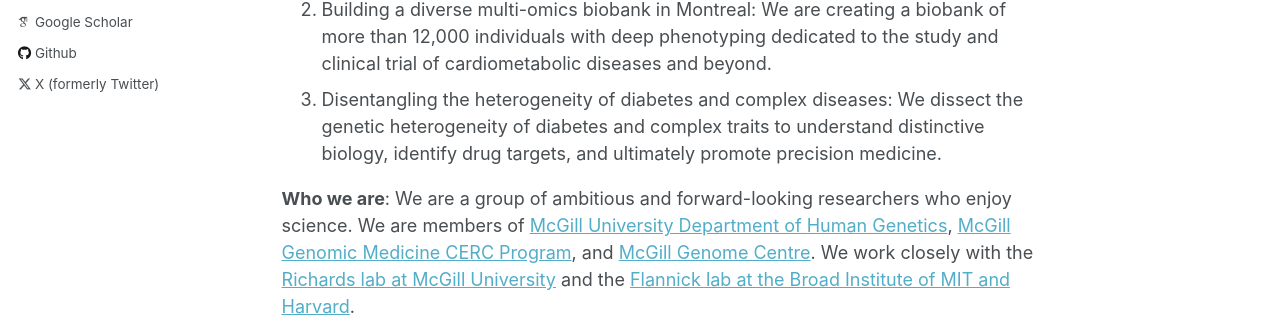
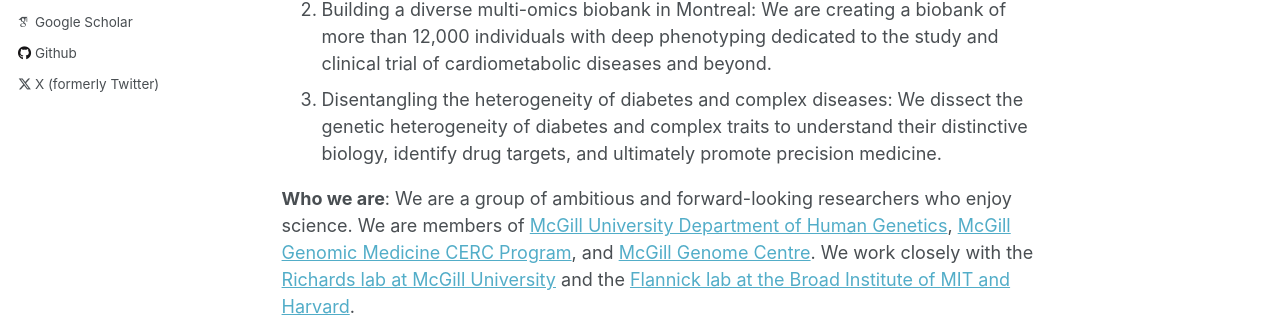
Before and after one commit to satoshi-yoshiji/satoshi-yoshiji.github.io, a Jekyll site: the page built from _pages/about.md, in a window 1280 px wide and 1194 px high. Shown: the part 452-769 px from the top of the window. Built offline with Jekyll 4.4.1, drawn with Linux system fonts in a browser that asks for light colours; some web fonts are replaced.

Commit message:
Update about.md

```diff
--- a/_pages/about.md
+++ b/_pages/about.md
@@ -13,7 +13,7 @@ redirect_from:
 **Our research focus**: Our lab focuses on three main pillars:
 1. Large-scale human genetics and multi-omics data analysis: We use genomics, proteomics, and other omics data in combination with genetic epidemiology methods to understand the underlying mechanisms of diabetes, obesity, and cardiovascular diseases and to identify potential drug targets.
 2. Building a diverse multi-omics biobank in Montreal: We are creating a biobank of more than 12,000 individuals with deep phenotyping dedicated to the study and clinical trial of cardiometabolic diseases and beyond.
-3. Disentangling the heterogeneity of diabetes and complex diseases: We dissect the genetic heterogeneity of diabetes and complex traits to understand distinctive biology, identify drug targets, and ultimately promote precision medicine.
+3. Disentangling the heterogeneity of diabetes and complex diseases: We dissect the genetic heterogeneity of diabetes and complex traits to understand their distinctive biology, identify drug targets, and ultimately promote precision medicine.
 
 
 **Who we are**: We are a group of ambitious and forward-looking researchers who enjoy science. We are members of [McGill University Department of Human Genetics](https://www.mcgill.ca/humangenetics/), [McGill Genomic Medicine CERC Program](https://www.genomic-medicine-cerc.online/), and [McGill Genome Centre](https://www.mcgillgenomecentre.ca/). We work closely with the [Richards lab at McGill University](https://www.mcgill.ca/genepi/) and the [Flannick lab at the Broad Institute of MIT and Harvard](https://www.flannicklab.org/).
```
